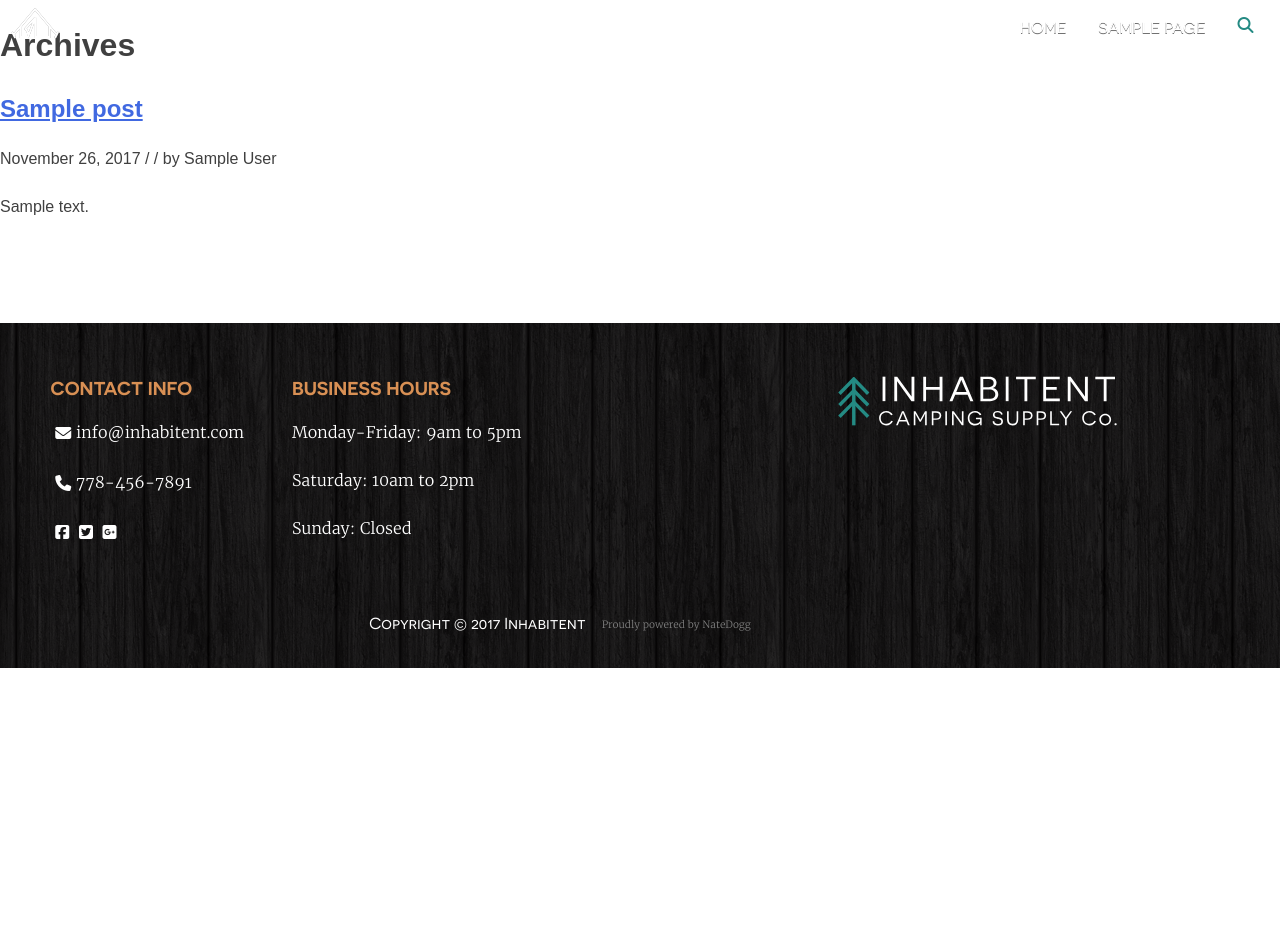
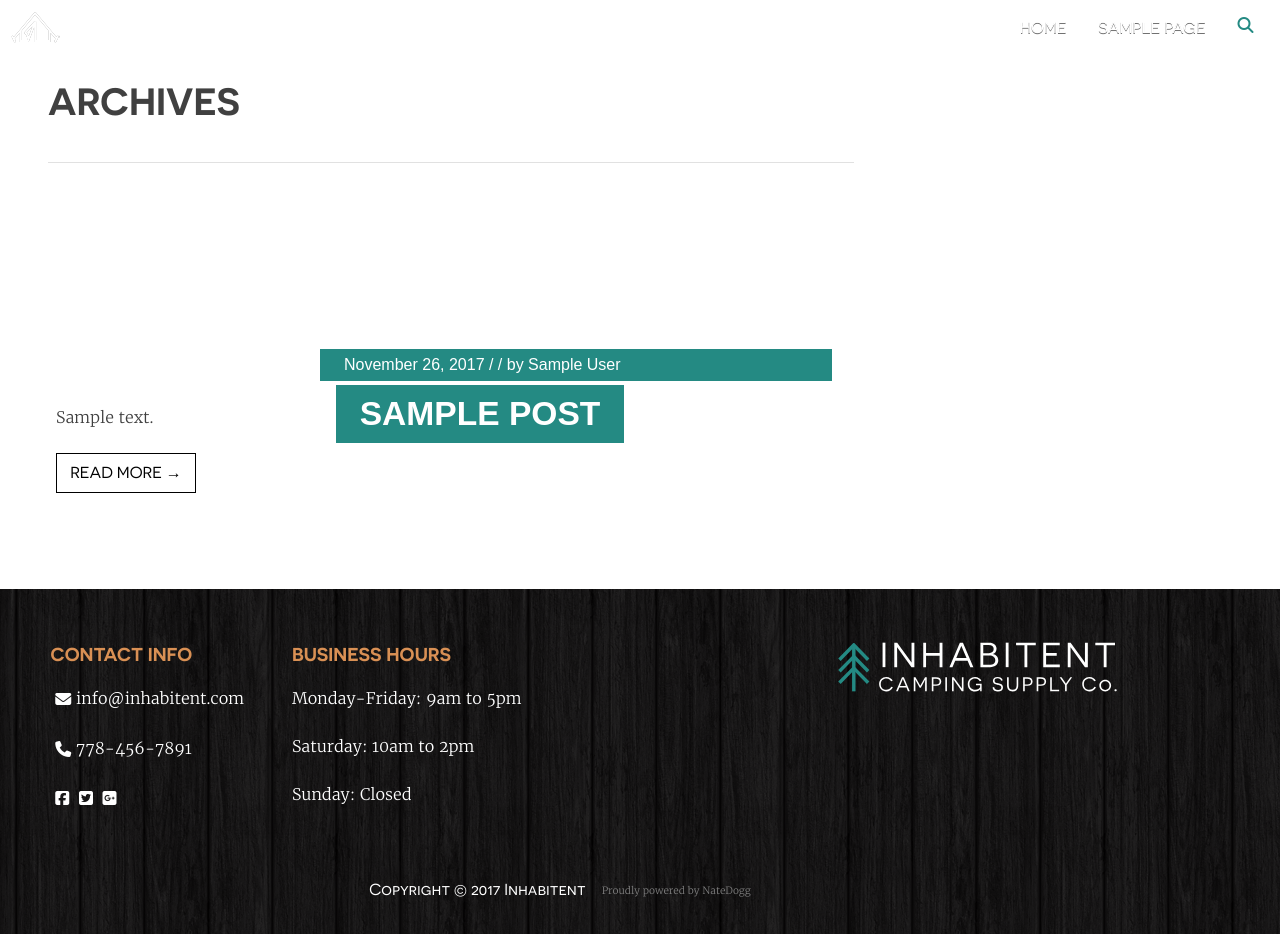
Before and after one commit to NCMoseley/Inhabitent, a WordPress theme: the page made by themes/Inhabitent/archive.php in a window 1280 px wide. Before the commit the page ends 668 px from the top, so only its background shows below. Run offline with PHP 8.4 and a stand-in for WordPress, Linux system fonts and the light colour scheme; the site name, menu and one post (Sample post) are stand-ins, and other content is empty; some libraries are stand-ins or nearby versions.

Commit message:
Add CSS to Archive

```diff
--- a/themes/Inhabitent/archive-product.php
+++ b/themes/Inhabitent/archive-product.php
@@ -37,7 +37,7 @@ get_header(); ?>
 
 
 				<article id="post-<?php the_ID(); ?>" <?php post_class(); ?>>
-	<header class="entry-header">
+	<header class="entry-head">
 		<?php if ( has_post_thumbnail() ) : ?>
 
 			<a href="<?php the_permalink(); ?>"><?php the_post_thumbnail( 'large' ); ?></a>
--- a/themes/Inhabitent/archive.php
+++ b/themes/Inhabitent/archive.php
@@ -26,9 +26,12 @@ get_header(); ?>
 			  <?php while ( have_posts() ) : the_post(); ?>
 
 
-				<?php
-					get_template_part( 'template-parts/content' );
-				?>
+				<?php get_template_part( 'template-parts/content' ); ?>
+
+				<div class="jbtn">
+                  <a id="jbutton" href="<?php the_permalink(); ?>">Read More →</a>
+			      <?php the_posts_navigation(); ?>
+			    </div>
 
 			<?php endwhile; ?>
 
--- a/themes/Inhabitent/build/js/search.min.js
+++ b/themes/Inhabitent/build/js/search.min.js
@@ -1 +1 @@
-!function(n){"use strict";function e(){i.classList.add("fade-in")}function t(){i.classList.remove("fade-in")}n(function(){n(".search-field").on("blur",function(){console.log("fun"),n("#input").toggleClass("expanded")})}),document.getElementById("glass").onclick=function(){document.getElementById("input").classList.toggle("expanded"),n("#input input").focus()};var o=window.scrollY,i=document.getElementById("site-navigation");window.addEventListener("scroll",function(){(o=window.scrollY)>50?e():t(),console.log(o)})}(jQuery);
+!function(n){"use strict";function e(){i.classList.add("fade-in")}function t(){i.classList.remove("fade-in")}n(function(){n(".search-field").on("blur",function(){console.log("fun"),n("#input").toggleClass("expanded")})}),document.getElementById("glass").onclick=function(){document.getElementById("input").classList.toggle("expanded"),n("#input input").focus()};var o=window.scrollY,i=document.getElementById("site-navigation");window.addEventListener("scroll",function(){(o=window.scrollY)>20?e():t(),console.log(o)})}(jQuery);
--- a/themes/Inhabitent/index.php
+++ b/themes/Inhabitent/index.php
@@ -22,7 +22,7 @@ get_header(); ?>
 
 				<?php get_template_part( 'template-parts/content' ); ?>
             <div class="jbtn">
-                <a id="jbutton" href="<?php the_permalink(); ?>">Read Entry</a>
+                <a id="jbutton" href="<?php the_permalink(); ?>">Read Entry →</a>
 			<?php the_posts_navigation(); ?>
 			</div>
 
--- a/themes/Inhabitent/js/search.js
+++ b/themes/Inhabitent/js/search.js
@@ -39,7 +39,7 @@ window.addEventListener('scroll', function(){
 
     scrollpos = window.scrollY;
 
-    if(scrollpos > 50){
+    if(scrollpos > 20){
         add_class_on_scroll();
     }
     else {
--- a/themes/Inhabitent/sass/_page-templates.scss
+++ b/themes/Inhabitent/sass/_page-templates.scss
@@ -470,7 +470,7 @@ a.btn:hover {
     height: 500px;
     width: 85vw;
     justify-content: space-around;
-    justify-self: center; // padding: 2rem 0 2rem 0;
+    justify-self: center;
 }
 
 .thumbs {
@@ -541,6 +541,7 @@ div.jtitle {
 }
 
 // Journal Page ==================================================================================
+
 .blog {
     .entry-header {
         display: flex;
@@ -589,6 +590,7 @@ div.jtitle {
 }
 
 // Single ==================================================================================
+
 .post-template-default {
     .entry-header {
         display: flex;
@@ -684,6 +686,7 @@ div.jtitle {
           border-radius: 0;
 }
 //  Single Shop Item =================================================================================
+
 .whole {
     display: flex;
     flex-direction: row;
@@ -769,7 +772,7 @@ fieldset {
         color: $color__green;
         outline: none;
         &:focus {
-            background:rgba(133, 226, 214, 0.527);
+            background:rgba(176, 226, 220, 0.527);
         }
     }
 }
@@ -872,6 +875,67 @@ fieldset {
 }
 
 // Archive ===================================================================================
+
+.archive {
+.page-title {
+      border-bottom: 1px solid #e1e1e1;
+      width: 90%;
+      margin-left: 3rem;
+      }
+    h1{
+      font-size: 38px;
+      text-transform: uppercase;
+      font-family: $font__3;
+      padding: 3rem 0 2rem 0;
+
+    }
+    .entry-header {
+        display: flex;
+        width: 70vw;
+        display: flex;
+        flex-direction: column;
+        align-items: center;
+        padding-top: 20vh;
+        img {
+            width: 60vw;
+        }
+        h2 {
+            display: flex;
+            align-self: left;
+            background-color: $color__green;
+            color: $color__background-body;
+            font-size: 33.6px;
+            font-size: 2.1rem;
+            padding: .25rem 1.5rem .25rem 1.5rem;
+            position: absolute;
+            margin: 2.25rem 0 0 4rem;
+            max-width: 40%;
+            a {
+                color: $color__background-body;
+                text-transform: uppercase;
+                text-decoration: none;
+            }
+        }
+    }
+    .entry-meta {
+        // display: flex;
+        width: 40vw;
+        background-color: $color__green;
+        color: $color__background-body;
+        padding: .25rem 1.5rem;
+        margin: 0 0 0 16rem;
+    }
+    .entry-content {
+        flex-direction: column;
+        padding: 0 3.5rem 0 3.5rem;
+        font-family: $font__2;
+    }
+    div.jbtn {
+        padding-left: 2.5rem;
+    }
+}
+
+
 .post-type-archive-product,
 .tax-product-type {
     .site-main {
@@ -914,7 +978,7 @@ fieldset {
         height: 18rem;
         margin: 0.5rem;
         border: 1px solid $color__background-pre;
-        .entry-header {
+        .entry-head {
             display: flex;
             flex-direction: column;
             justify-content: flex-start;
--- a/themes/Inhabitent/style.css
+++ b/themes/Inhabitent/style.css
@@ -1575,7 +1575,7 @@ fieldset {
     color: #248a83;
     outline: none; }
     fieldset input.search-field:focus {
-      background: rgba(133, 226, 214, 0.527); }
+      background: rgba(176, 226, 220, 0.527); }
 
 .search-results .site-main {
   width: 70vw;
@@ -1652,6 +1652,70 @@ fieldset {
   .widget_archive ul a {
     color: #248a83;
     text-decoration: none; }
+
+.archive .page-title {
+  border-bottom: 1px solid #e1e1e1;
+  width: 90%;
+  margin-left: 3rem; }
+
+.archive h1 {
+  font-size: 38px;
+  text-transform: uppercase;
+  font-family: "Novocento";
+  padding: 3rem 0 2rem 0; }
+
+.archive .entry-header {
+  display: -webkit-box;
+  display: -ms-flexbox;
+  display: flex;
+  width: 70vw;
+  display: flex;
+  -webkit-box-orient: vertical;
+  -webkit-box-direction: normal;
+      -ms-flex-direction: column;
+          flex-direction: column;
+  -webkit-box-align: center;
+      -ms-flex-align: center;
+          align-items: center;
+  padding-top: 20vh; }
+  .archive .entry-header img {
+    width: 60vw; }
+  .archive .entry-header h2 {
+    display: -webkit-box;
+    display: -ms-flexbox;
+    display: flex;
+    -ms-flex-item-align: left;
+        align-self: left;
+    background-color: #248a83;
+    color: #fff;
+    font-size: 33.6px;
+    font-size: 2.1rem;
+    padding: .25rem 1.5rem .25rem 1.5rem;
+    position: absolute;
+    margin: 2.25rem 0 0 4rem;
+    max-width: 40%; }
+    .archive .entry-header h2 a {
+      color: #fff;
+      text-transform: uppercase;
+      text-decoration: none; }
+
+.archive .entry-meta {
+  width: 40vw;
+  background-color: #248a83;
+  color: #fff;
+  padding: .25rem 1.5rem;
+  margin: 0 0 0 16rem; }
+
+.archive .entry-content {
+  -webkit-box-orient: vertical;
+  -webkit-box-direction: normal;
+      -ms-flex-direction: column;
+          flex-direction: column;
+  padding: 0 3.5rem 0 3.5rem;
+  font-family: "Merriweather"; }
+
+.archive div.jbtn {
+  padding-left: 2.5rem; }
 
 .post-type-archive-product .site-main,
 .tax-product-type .site-main {
@@ -1716,8 +1780,8 @@ fieldset {
   height: 18rem;
   margin: 0.5rem;
   border: 1px solid #eee; }
-  .post-type-archive-product article .entry-header,
-  .tax-product-type article .entry-header {
+  .post-type-archive-product article .entry-head,
+  .tax-product-type article .entry-head {
     display: -webkit-box;
     display: -ms-flexbox;
     display: flex;
--- a/themes/Inhabitent/template-parts/content-tax.php
+++ b/themes/Inhabitent/template-parts/content-tax.php
@@ -8,7 +8,7 @@
 ?>
 
 <article id="post-<?php the_ID(); ?>" <?php post_class(); ?>>
-	<header class="entry-header">
+	<header class="entry-head">
 		<?php if ( has_post_thumbnail() ) : ?>
 			<?php the_post_thumbnail( 'large' ); ?>
 		<?php endif; ?>
```
Also changed, not shown: themes/Inhabitent/build/css/style.min.css, 1 other file.
